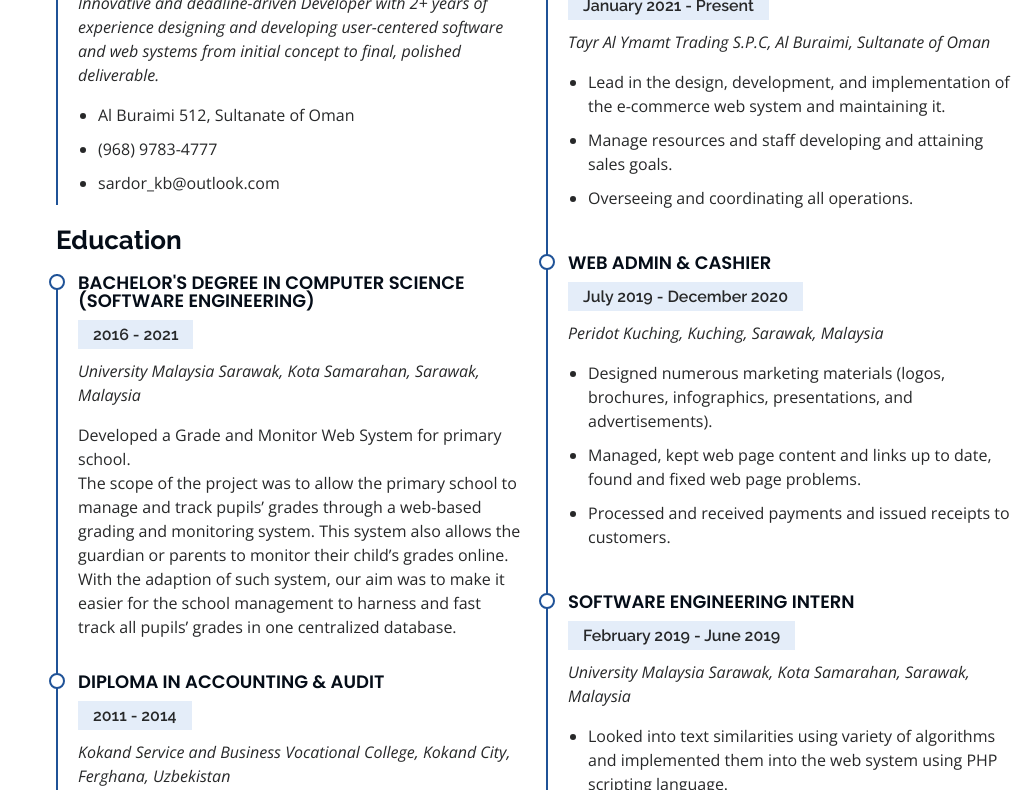
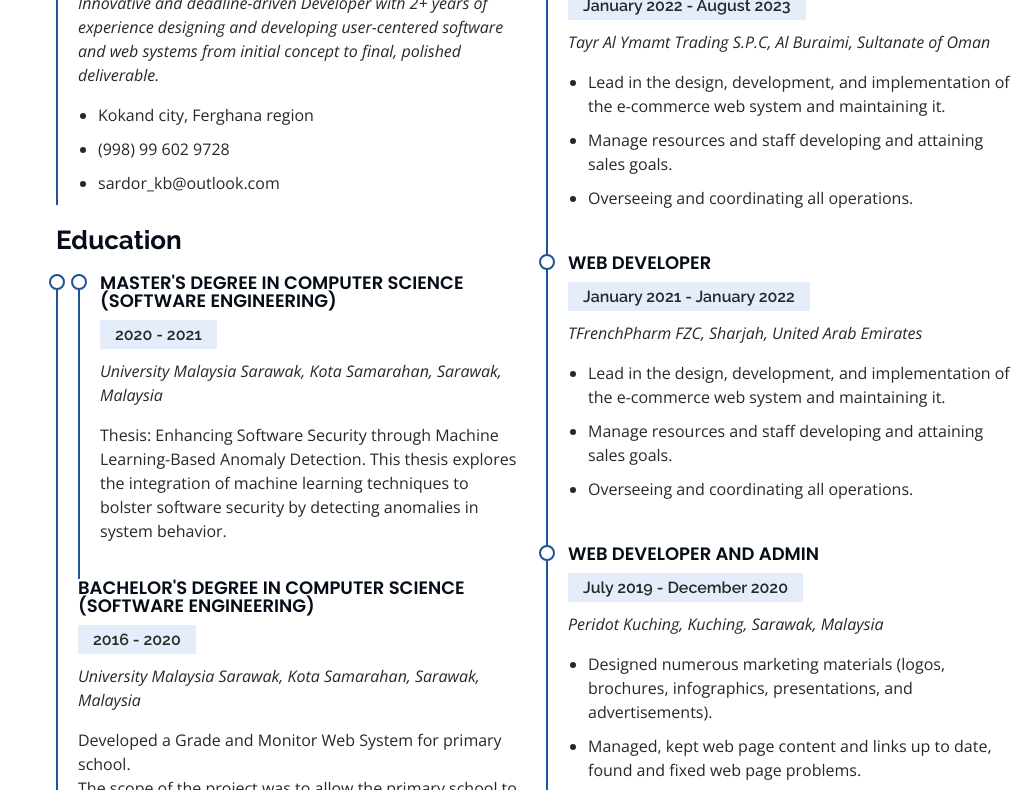
Before and after one commit to sardorkb/sardorkb.github.io, a plain HTML site: page index.html in a window 1280 px wide. Shown: the part 2295-3085 px from the top of the page, without its empty margins (256-1280 px from the left). Drawn offline with nearby package versions, Linux system fonts and the light colour scheme.

Commit message:
Update index.html

```diff
--- a/index.html
+++ b/index.html
@@ -95,14 +95,14 @@
                 <ul>
                   <li><i class="bi bi-chevron-right"></i> <strong>Birthday:</strong> <span>12 August 1995</span></li>
                   <li><i class="bi bi-chevron-right"></i> <strong>Nationality:</strong> <span>Uzbekistan</span></li>
-                  <li><i class="bi bi-chevron-right"></i> <strong>Degree:</strong> <span>Bachelor's Degree in Computer Science</span></li>
+                  <li><i class="bi bi-chevron-right"></i> <strong>Degree:</strong> <span>Master's Degree in Computer Science</span></li>
                 </ul>
               </div>
               <div class="col-lg-6">
                 <ul>
-                  <li><i class="bi bi-chevron-right"></i> <strong>Phone:</strong> <span>+968 9783 4777</span></li>
+                  <li><i class="bi bi-chevron-right"></i> <strong>Phone:</strong> <span>+998 99 602 9728</span></li>
                   <li><i class="bi bi-chevron-right"></i> <strong>Email:</strong> <span>sardor_kb@outlook.com</span></li>
-                  <li><i class="bi bi-chevron-right"></i> <strong>Address:</strong> <span>Al Buraimi, Sultanate of Oman</span></li>
+                  <li><i class="bi bi-chevron-right"></i> <strong>Address:</strong> <span>Kokand city, Ferghana region</span></li>
                 </ul>
               </div>
             </div>
@@ -210,34 +210,35 @@
               <h4>Sardorjon Mirzakarimov</h4>
               <p><em>Innovative and deadline-driven Developer with 2+ years of experience designing and developing user-centered software and web systems from initial concept to final, polished deliverable.</em></p>
               <ul>
-                <li>Al Buraimi 512, Sultanate of Oman</li>
-                <li>(968) 9783-4777</li>
+                <li>Kokand city, Ferghana region</li>
+                <li>(998) 99 602 9728</li>
                 <li>sardor_kb@outlook.com</li>
               </ul>
             </div>
 
             <h3 class="resume-title">Education</h3>
             <div class="resume-item">
+              <div class="resume-item">
+              <h4>Master's Degree in Computer Science (Software Engineering)</h4>
+              <h5>2020 - 2021</h5>
+              <p><em>University Malaysia Sarawak, Kota Samarahan, Sarawak, Malaysia</em></p>
+              <p>Thesis: Enhancing Software Security through Machine Learning-Based Anomaly Detection. This thesis explores the integration of machine learning techniques to bolster software security by detecting anomalies in system behavior.</p>
+            </div>
+
               <h4>Bachelor's Degree in Computer Science (Software Engineering)</h4>
-              <h5>2016 - 2021</h5>
+              <h5>2016 - 2020</h5>
               <p><em>University Malaysia Sarawak, Kota Samarahan, Sarawak, Malaysia</em></p>
               <p>Developed a Grade and Monitor Web System for primary school.<br>
               The scope of the project was to allow the primary school to manage and track pupils’ grades through a web-based grading and monitoring system.
               This system also allows the guardian or parents to monitor their child’s grades online. With the adaption of such system, our aim was to make it easier for the school management to harness and fast track all pupils’ grades in one centralized database.</p>
             </div>
-            <div class="resume-item">
-              <h4>Diploma in Accounting &amp; Audit</h4>
-              <h5>2011 - 2014</h5>
-              <p><em>Kokand Service and Business Vocational College, Kokand City, Ferghana, Uzbekistan</em></p>
-              <p>Completed the full course of Accounting and Audit.<br>
-              Gained profession as an Accountant. Qualified as Accountant of Budget Organizations, Accountant of Economic Account and Cashier.</p>
-            </div>
+
           </div>
           <div class="col-lg-6" data-aos="fade-up" data-aos-delay="100">
             <h3 class="resume-title">Professional Experience</h3>
             <div class="resume-item">
-              <h4>Branch Manager &amp; Web Admin</h4>
-              <h5>January 2021 - Present</h5>
+              <h4>Branch Manager and Web Developer</h4>
+              <h5>January 2022 - August 2023</h5>
               <p><em>Tayr Al Ymamt Trading S.P.C, Al Buraimi, Sultanate of Oman</em></p>
               <ul>
                 <li>Lead in the design, development, and implementation of the e-commerce web system and maintaining it.</li>
@@ -246,7 +247,17 @@
               </ul>
             </div>
             <div class="resume-item">
-              <h4>Web Admin &amp; Cashier </h4>
+              <h4>Web Developer</h4>
+              <h5>January 2021 - January 2022</h5>
+              <p><em>TFrenchPharm FZC, Sharjah, United Arab Emirates</em></p>
+              <ul>
+                <li>Lead in the design, development, and implementation of the e-commerce web system and maintaining it.</li>
+                <li>Manage resources and staff developing and attaining sales goals.</li>
+                <li>Overseeing and coordinating all operations.</li>
+              </ul>
+            </div>
+            <div class="resume-item">
+              <h4>Web Developer and Admin</h4>
               <h5>July 2019 - December 2020</h5>
               <p><em>Peridot Kuching, Kuching, Sarawak, Malaysia</em></p>
               <ul>
@@ -467,7 +478,7 @@
               <div class="address">
                 <i class="bi bi-geo-alt"></i>
                 <h4>Location:</h4>
-                <p>Al Buraimi 512, Al Buraimi Governorate, Sultanate of Oman</p>
+                <p>Kokand city, Ferghana region, Uzbekistan</p>
               </div>
 
               <div class="email">
@@ -479,10 +490,9 @@
               <div class="phone">
                 <i class="bi bi-phone"></i>
                 <h4>Call:</h4>
-                <p>+968 9783 4777</p>
+                <p>+998 99 602 9728</p>
               </div>
-
-              <iframe src="https://www.google.com/maps/embed?pb=!1m14!1m12!1m3!1d4325.753209393695!2d55.79344546366401!3d24.258898217097396!2m3!1f0!2f0!3f0!3m2!1i1024!2i768!4f13.1!5e0!3m2!1sen!2som!4v1671043110107!5m2!1sen!2som" frameborder="0" style="border:0; width: 100%; height: 290px;" allowfullscreen></iframe>
+              <iframe src="https://www.google.com/maps/embed?pb=!1m18!1m12!1m3!1d6554.30432893196!2d70.93618818846753!3d40.527789392597654!2m3!1f0!2f0!3f0!3m2!1i1024!2i768!4f13.1!3m3!1m2!1s0x38baeeeb2e1c3e7f%3A0x816d723cc5842908!2sKokand%2C%20Uzbekistan!5e0!3m2!1sen!2s!4v1701198254892!5m2!1sen!2s" frameborder="0" style="border:0; width: 100%; height: 290px;" allowfullscreen></iframe>
             </div>
 
           </div>
```
